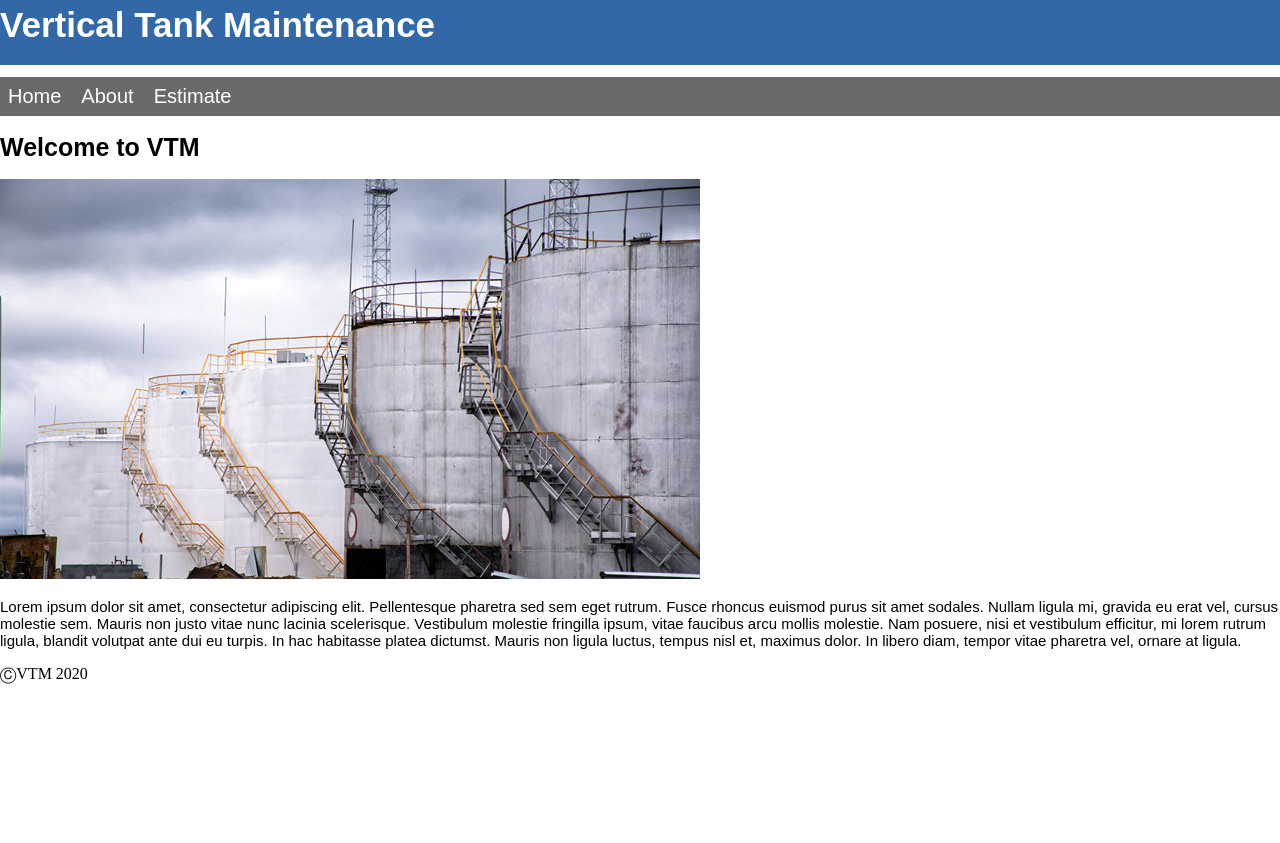
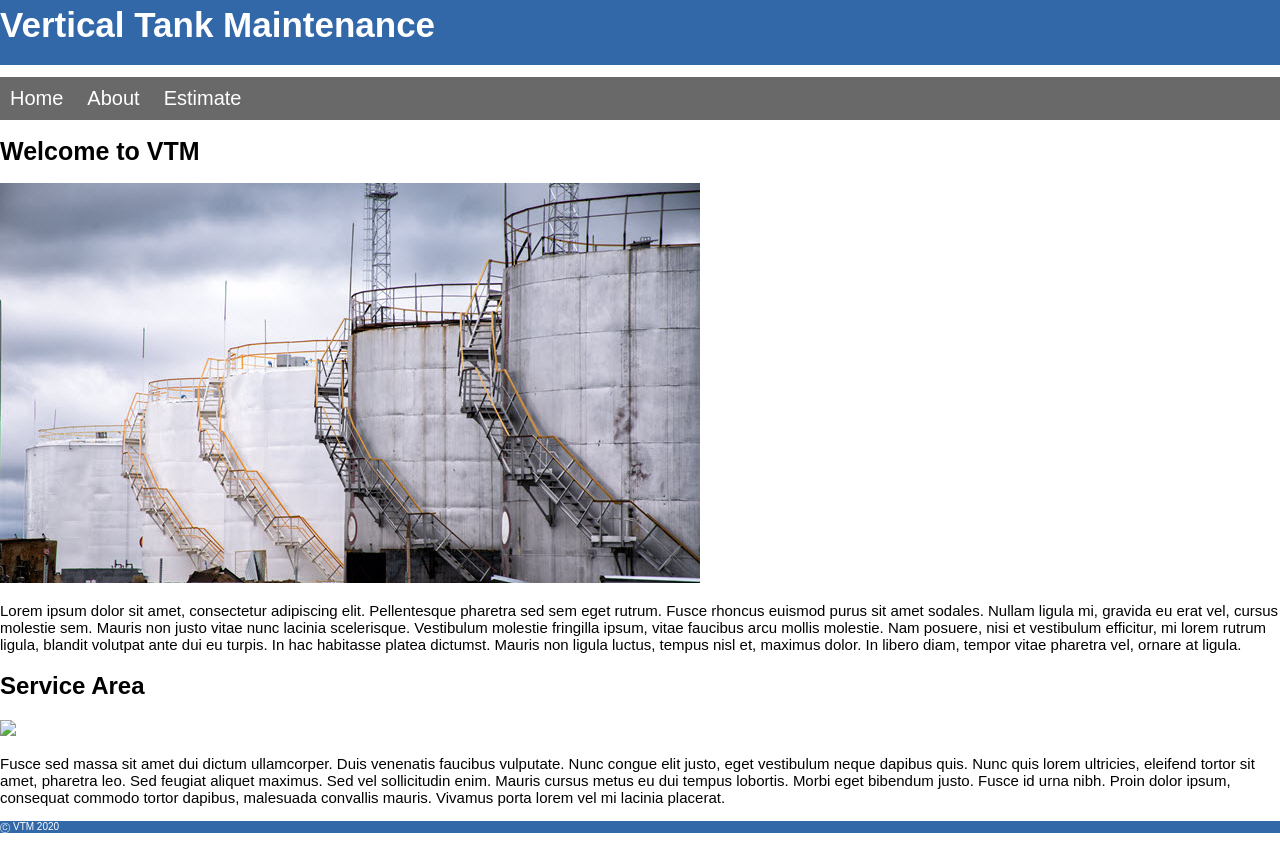
Before and after one commit to yuqing-luo/vtm_site, a Flask app: page / in a window 1280 px wide. Before the commit the page ends 684 px from the top, so only its background shows below. Run offline with Flask 2, Linux system fonts and the light colour scheme; some libraries are stand-ins or nearby versions.

Commit message:
add service area section to home page

```diff
--- a/static/css/stylesheet.css
+++ b/static/css/stylesheet.css
@@ -29,7 +29,7 @@ header h1{
 
 .menu li {
     display: inline-block;
-    margin: 8px;
+    margin: 10px;
     list-style: none;
   }
 
@@ -45,6 +45,16 @@ header h1{
     text-decoration: none;
 }
 
+.footer {
+    background-color:#3268a8;
+}
+
+.footer p {
+    color: white;
+    font-family: sans-serif;
+    font-size: 10px;
+}
+
 div {
     font-family: sans-serif;
 }
@@ -57,6 +67,10 @@ div.home h1 {
 
 div.home p {
     font-size: 15px;
+}
+
+.service {
+    float: center;
 }
 
 /* about.html */
--- a/templates/base.html
+++ b/templates/base.html
@@ -24,8 +24,8 @@
     </div>
 </body>
 
-<footer>
-    <p>ⒸVTM 2020</p>
+<footer class="footer">
+    <p>Ⓒ VTM 2020</p>
 </footer>
 
 </html>
--- a/templates/index.html
+++ b/templates/index.html
@@ -17,6 +17,16 @@
         In hac habitasse platea dictumst. Mauris non ligula luctus, tempus nisl et, maximus dolor.
         In libero diam, tempor vitae pharetra vel, ornare at ligula.
     </p>
+
+    <h2>Service Area</h2>
+    <a href="https://placeholder.com"><img class="service" src="https://via.placeholder.com/250x200/?text=service area"></a>
+    <p>
+        Fusce sed massa sit amet dui dictum ullamcorper. Duis venenatis faucibus vulputate. Nunc congue elit justo, eget vestibulum neque dapibus quis.
+        Nunc quis lorem ultricies, eleifend tortor sit amet, pharetra leo. Sed feugiat aliquet maximus. Sed vel sollicitudin enim.
+        Mauris cursus metus eu dui tempus lobortis. Morbi eget bibendum justo. Fusce id urna nibh. Proin dolor ipsum, consequat commodo tortor dapibus, malesuada convallis mauris.
+        Vivamus porta lorem vel mi lacinia placerat.
+    </p>
+
 </div>
 
 {% endblock %}
```
